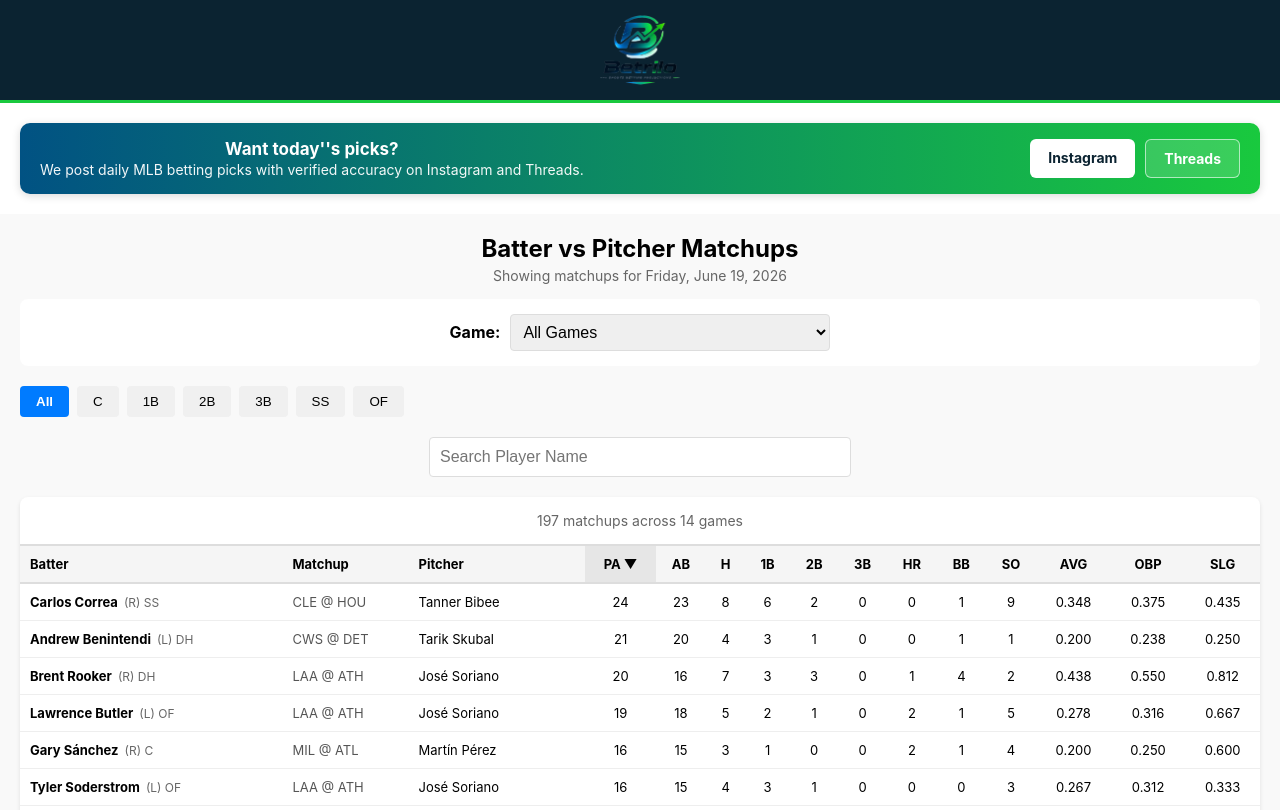
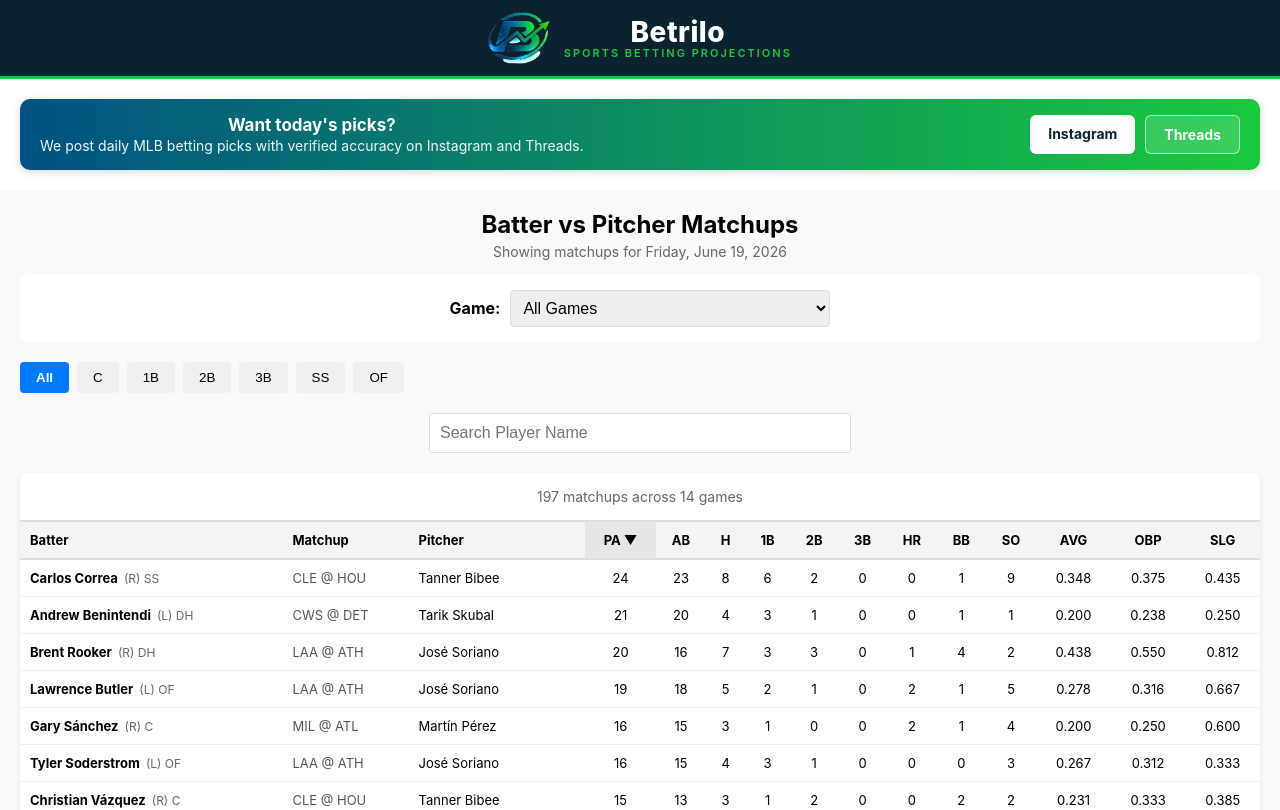
Before and after one commit to betrilopicks-ops/betrilo-analytics, a React (Create React App) app: page / in a window 1280 px wide. Shown: the top 810 px of the page. Built offline with nearby package versions, Linux system fonts and the light colour scheme.

Commit message:
Horizontal header: symbol mark plus text wordmark

```diff
--- a/src/components/Header.jsx
+++ b/src/components/Header.jsx
@@ -1,22 +1,15 @@
 import React from 'react';
-import logo from '../assets/betrilo_logo.png';
+import symbol from '../assets/betrilo_symbol.png';
 import { colors } from '../theme';
 
 export default function Header() {
   return (
-    <header style={{
-      background: colors.navy,
-      padding: '14px 24px',
-      display: 'flex',
-      alignItems: 'center',
-      justifyContent: 'center',
-      borderBottom: `3px solid ${colors.green}`,
-    }}>
-      <img
-        src={logo}
-        alt="Betrilo — Sports Betting Projections"
-        style={{ height: '72px', width: 'auto' }}
-      />
+    <header style={{ background: colors.navy, padding: '12px 24px', display: 'flex', alignItems: 'center', justifyContent: 'center', gap: '14px', borderBottom: `3px solid ${colors.green}` }}>
+      <img src={symbol} alt="Betrilo" style={{ height: '52px', width: 'auto' }} />
+      <div style={{ display: 'flex', flexDirection: 'column', lineHeight: 1.1 }}>
+        <span style={{ color: '#fff', fontSize: '28px', fontWeight: 800, letterSpacing: '0.5px' }}>Betrilo</span>
+        <span style={{ color: colors.green, fontSize: '11px', fontWeight: 600, letterSpacing: '2px', textTransform: 'uppercase' }}>Sports Betting Projections</span>
+      </div>
     </header>
   );
 }
--- a/src/components/PicksCTA.jsx
+++ b/src/components/PicksCTA.jsx
@@ -5,7 +5,7 @@ export default function PicksCTA() {
   return (
     <div style={{ background: `linear-gradient(90deg, ${colors.blue} 0%, ${colors.green} 100%)`, borderRadius: '10px', padding: '16px 20px', margin: '20px', display: 'flex', alignItems: 'center', justifyContent: 'space-between', flexWrap: 'wrap', gap: '12px', boxShadow: '0 2px 8px rgba(0,0,0,0.15)' }}>
       <div style={{ color: '#fff' }}>
-        <div style={{ fontSize: '17px', fontWeight: 'bold', marginBottom: '2px' }}>Want today''s picks?</div>
+        <div style={{ fontSize: '17px', fontWeight: 'bold', marginBottom: '2px' }}>Want today's picks?</div>
         <div style={{ fontSize: '14px', opacity: 0.95 }}>We post daily MLB betting picks with verified accuracy on Instagram and Threads.</div>
       </div>
       <div style={{ display: 'flex', gap: '10px', flexWrap: 'wrap' }}>
```
Also changed, not shown: src/assets/betrilo_symbol.png (added).
